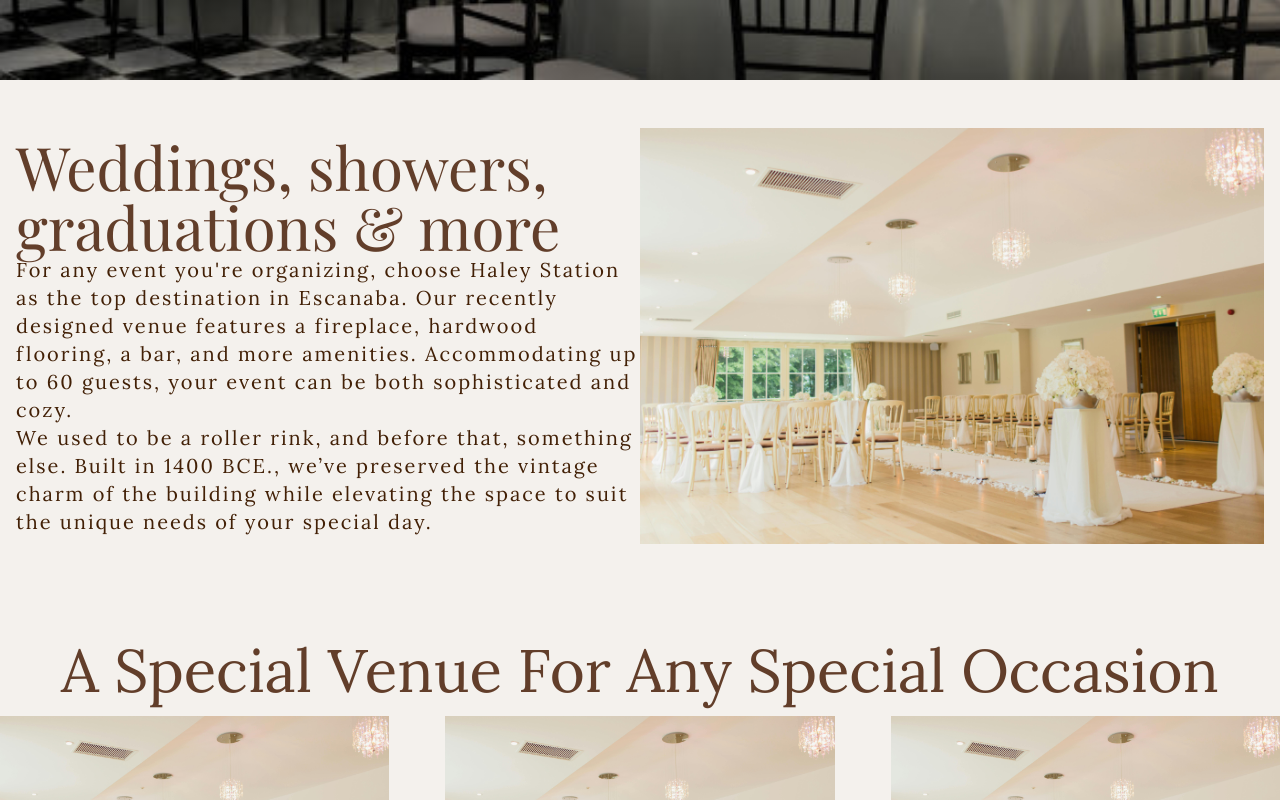
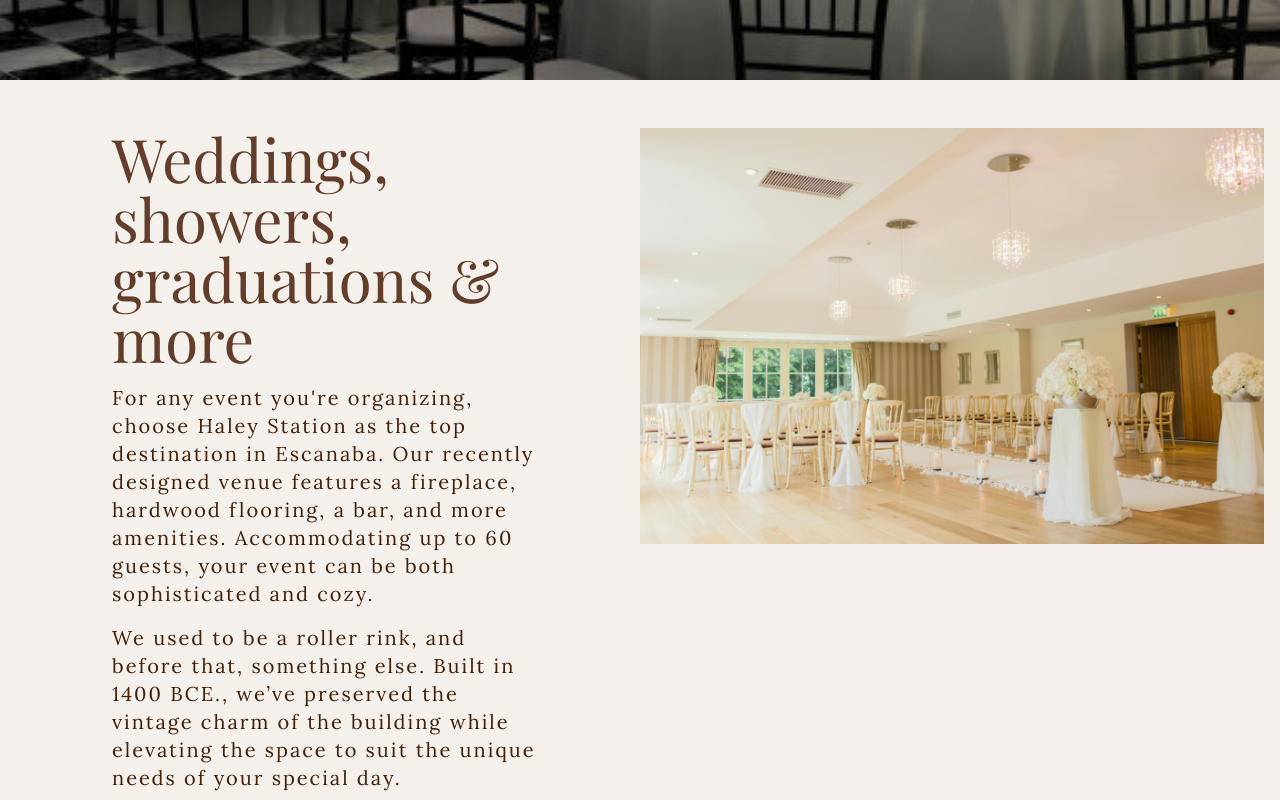
Before and after one commit to lee14k/haleystation, a Next.js app: page / in a window 1280 px wide. Shown: the part 800-1600 px from the top of the page. Built offline with nearby package versions, Linux system fonts and the light colour scheme; a web font is replaced by a local one.

Commit message:
minor margin changes

```diff
--- a/components/BridalSectionOne.jsx
+++ b/components/BridalSectionOne.jsx
@@ -7,14 +7,14 @@
 const BridalSectionOne = () => {
   return (
     <div className="grid grid-cols-2 text-yellow-950 bridalone py-12 px-4">
-      <div className="flex justify-center items-center flex-col">
+      <div className="flex justify-center items-center flex-col mx-24">
         <div className="text-6xl brown-text ">
           <h1 className={playfair.className}>
             Weddings, showers, graduations & more
           </h1>
         </div>
         <div className={lora.className}>
-          <p className="tracking-widest text-xl">
+          <p className="tracking-widest text-xl my-4">
             For any event you're organizing, choose Haley Station as the top
             destination in Escanaba. Our recently designed venue features a
             fireplace, hardwood flooring, a bar, and more amenities.
```
